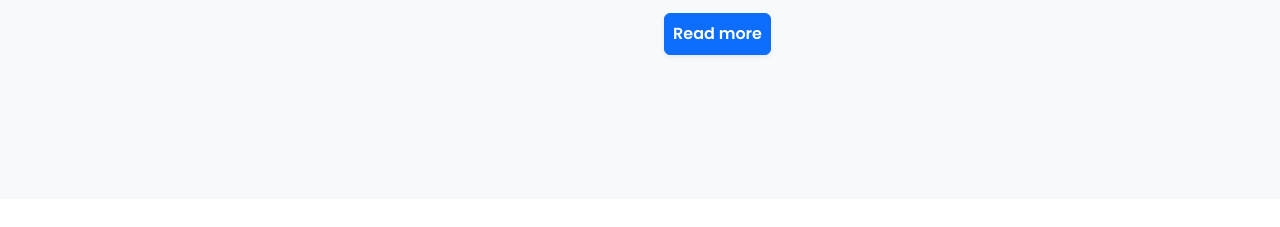
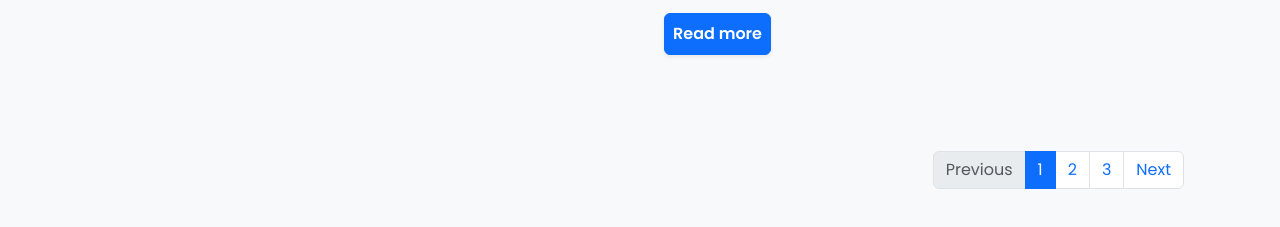
Before and after one commit to gelotuason/Project1_Responsive_Website_Redesign, a plain HTML site: page index.html in a window 1280 px wide. Shown: the part 2249-2476 px from the top of the page. Before the commit the page ends 2448 px from the top, so only its background shows below. Drawn offline with nearby package versions, Linux system fonts and the light colour scheme.

Commit message:
Added news navigation

```diff
--- a/index.html
+++ b/index.html
@@ -113,6 +113,20 @@
         </div>
         <!-- End of News #3 -->
 
+        <!-- News Navigation -->
+        <nav aria-label="News navigation">
+          <ul class="pagination justify-content-end">
+            <li class="page-item disabled">
+              <a class="page-link">Previous</a>
+            </li>
+            <li class="page-item active"><a class="page-link" href="#">1</a></li>
+            <li class="page-item"><a class="page-link" href="#">2</a></li>
+            <li class="page-item"><a class="page-link" href="#">3</a></li>
+            <li class="page-item">
+              <a class="page-link" href="#">Next</a>
+            </li>
+          </ul>
+        </nav>
       </div>
     </article>
     <!-- End of News Section -->
```
